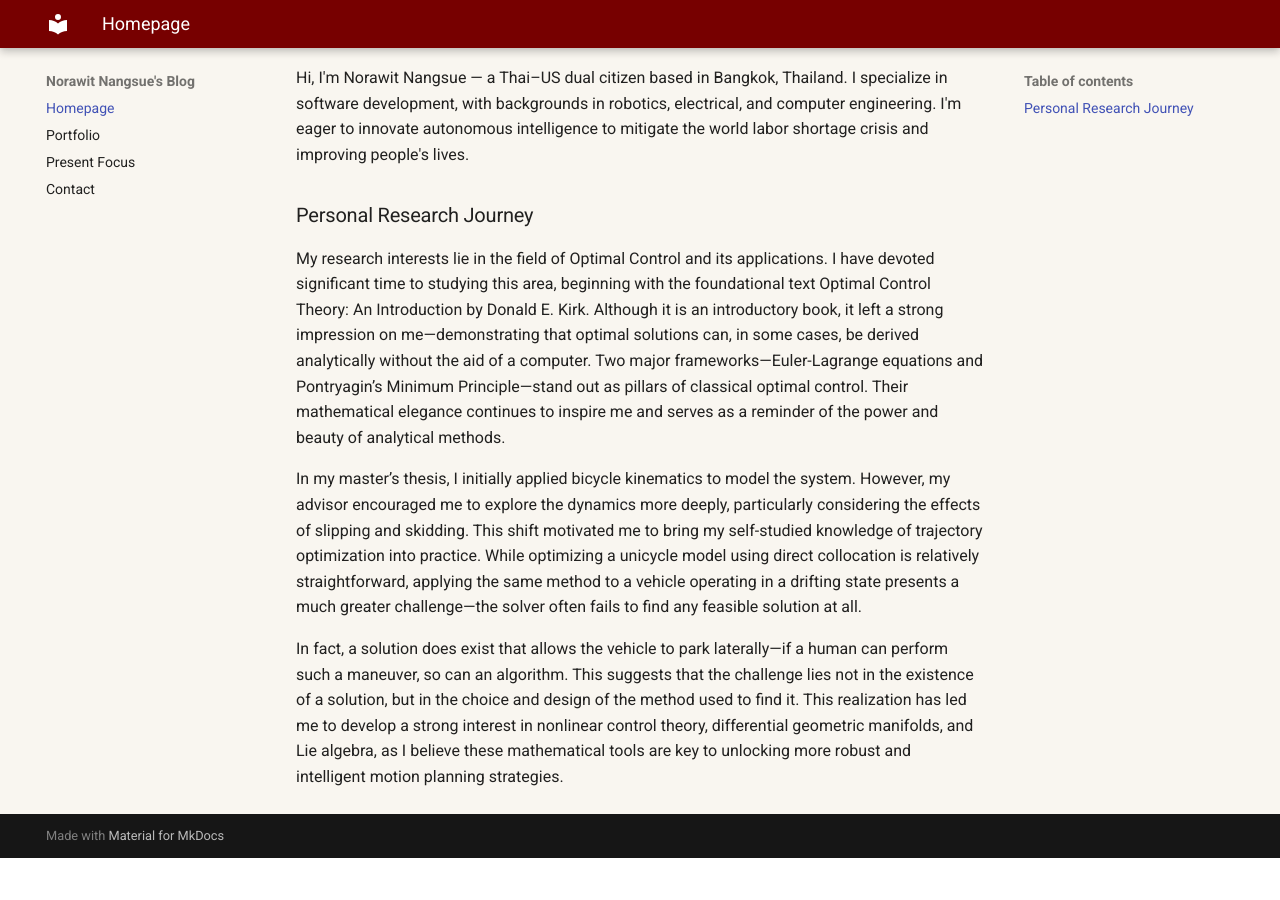
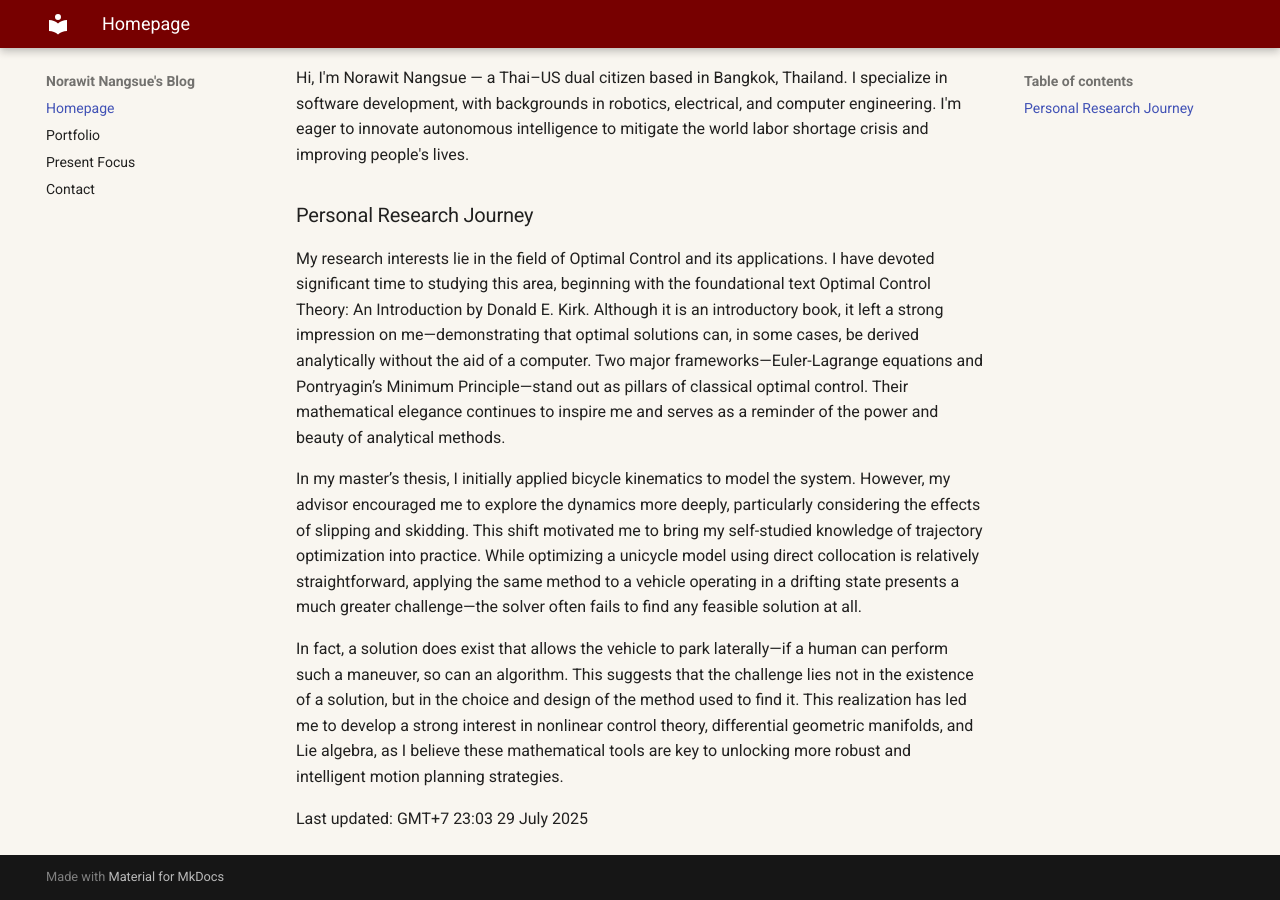
Before and after one commit to 5730289021-NN/5730289021-NN.github.io, an MkDocs documentation site: the page built from docs/index.md, in a window 1280 px wide and 900 px high, scrolled down 556 px. Built offline with MkDocs 1.6.1 and Material for MkDocs 9.7.7, drawn with Linux system fonts in a browser that asks for light colours; before the commit the page ends 1414 px from its top, so only the background shows below that; some of the changed lines change nothing that is shown.

Commit message:
add script for autoreload

```diff
--- a/docs/index.md
+++ b/docs/index.md
@@ -5,6 +5,8 @@
 --8<--
 ./docs/01_about.md
 --8<--
+
+Last updated: GMT+7 23:03 29 July 2025
 
 <!-- For full documentation visit [mkdocs.org](https://www.mkdocs.org).
 
--- a/docs/javascripts/extra.js
+++ b/docs/javascripts/extra.js
@@ -1 +1,15 @@
 document.getElementsByClassName('md-header__title')[0].onclick = function() { location.href = document.location.origin }
+
+var head = document.getElementsByTagName('head')[0];
+[
+  { httpEquiv: 'cache-control', content: 'no-cache, must-revalidate, post-check=0, pre-check=0' },
+  { httpEquiv: 'cache-control', content: 'max-age=0' },
+  { httpEquiv: 'expires', content: '0' },
+  { httpEquiv: 'expires', content: 'Tue, 01 Jan 1980 1:00:00 GMT' },
+  { httpEquiv: 'pragma', content: 'no-cache' }
+].forEach(metaData => {
+  var meta = document.createElement('meta');
+  meta.httpEquiv = metaData.httpEquiv;
+  meta.content = metaData.content;
+  head.appendChild(meta);
+});
```
